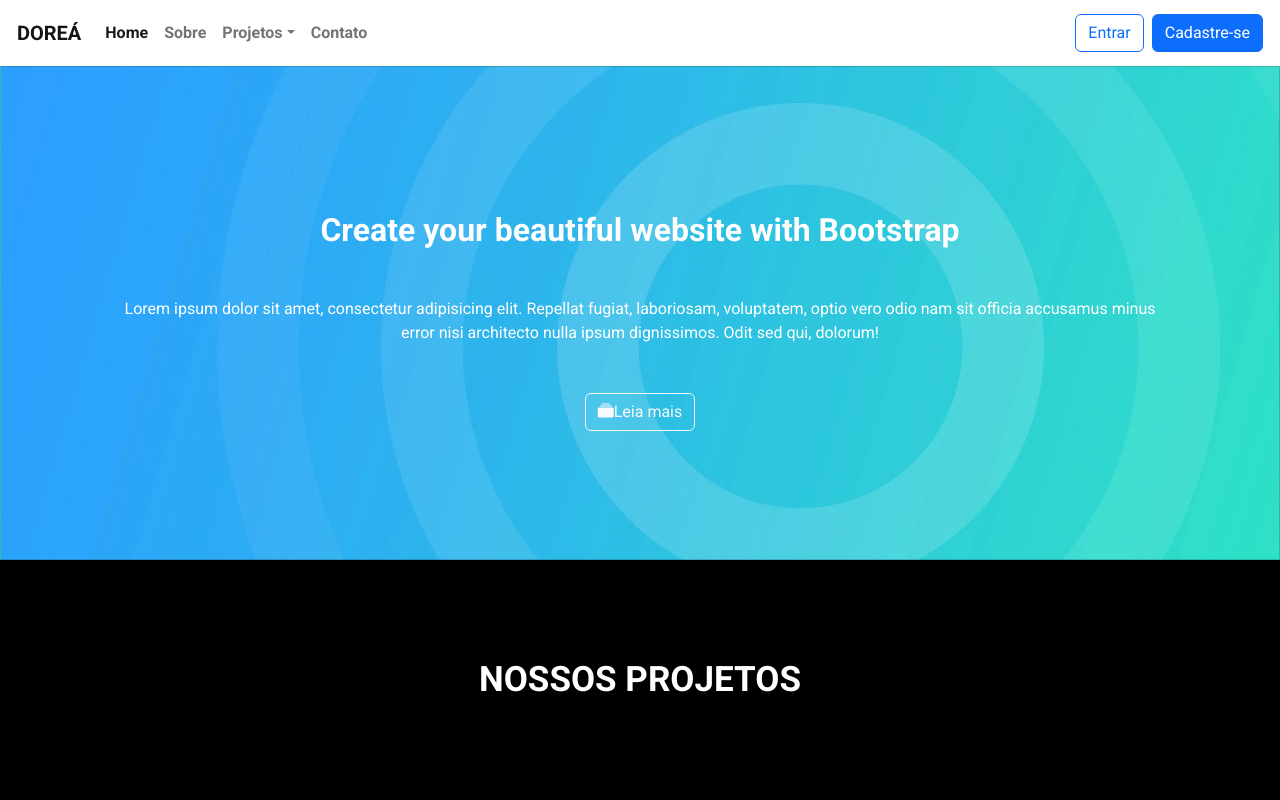
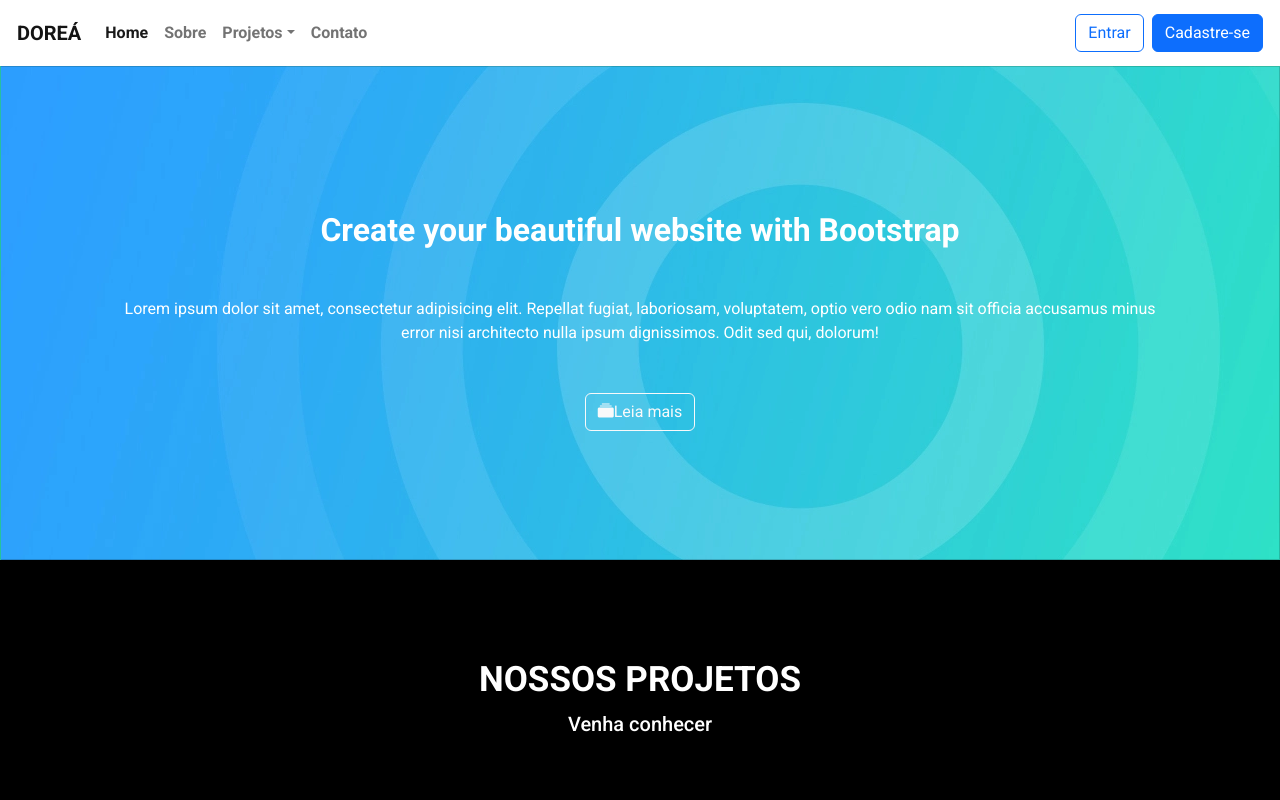
Before and after one commit to carollinepacheco/Site-Reactjs, a React (Create React App) app in the folder Frontend-DoreaApp/: page / in a window 1280 px wide. Shown: the top 800 px of the page. Built offline with nearby package versions, Linux system fonts and the light colour scheme.

Commit message:
add linha de codigo

```diff
--- a/Frontend-DoreaApp/src/components/main/Main.js
+++ b/Frontend-DoreaApp/src/components/main/Main.js
@@ -18,6 +18,7 @@ function Main() {
                 <div className='jumbotron card' id='jumbotron-card'>
                     <div className='text-white text-center py-5 px-4'>
                         <h3>NOSSOS PROJETOS</h3>
+                        <p>Venha conhecer</p>
                     </div>
                 </div>
                 <div className='container-fluid mb-3' id='cards-doacao'>
```
